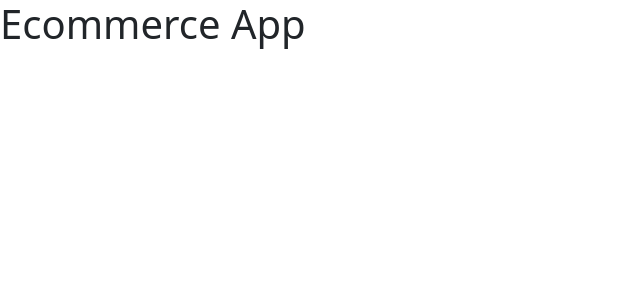
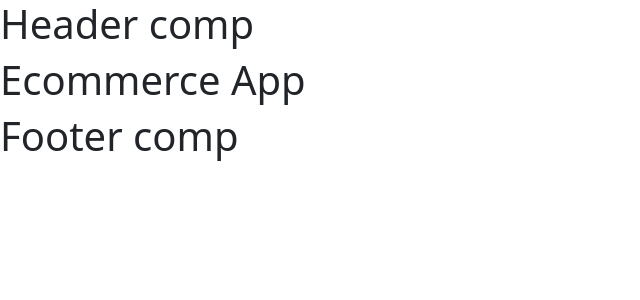
Before and after one commit to okCompiled/ecommerce, a React (Create React App) app in the folder client/: page / in a window 1280 px wide. Shown: the top 300 px of the page, without its empty margins (0-640 px from the left). Built offline with nearby package versions, Linux system fonts and the light colour scheme.

Commit message:
add basic default for react app

```diff
--- a/client/src/App.js
+++ b/client/src/App.js
@@ -1,10 +1,14 @@
 import logo from "./logo.svg";
 import "./App.css";
+import Layout from './components/Layout/Layout'
 
 function App() {
   return (
     <>
+    <Layout>
+
       <h1>Ecommerce App</h1>
+    </Layout>
     </>
   );
 }
--- /dev/null
+++ b/client/src/components/Layout/Footer.js
@@ -0,0 +1,11 @@
+import React from 'react'
+
+const Footer = () => {
+    return(
+        <div>
+            <h1>Footer comp</h1>
+        </div>
+    )
+}
+
+export default Footer
--- /dev/null
+++ b/client/src/components/Layout/Header.js
@@ -0,0 +1,11 @@
+import React from 'react'
+
+const Header = () => {
+    return(
+        <div>
+            <h1>Header comp</h1>
+        </div>
+    )
+}
+
+export default Header;
--- /dev/null
+++ b/client/src/components/Layout/Layout.js
@@ -0,0 +1,17 @@
+import React from 'react'
+import Header from './Header'
+import Footer from './Footer'
+
+const Layout = (props) => {
+    return(
+        <div>
+            <Header></Header>
+            <main>
+                {props.children}
+            </main>
+            <Footer></Footer>
+        </div>
+    )
+}
+
+export default Layout
--- a/client/src/index.css
+++ b/client/src/index.css
@@ -0,0 +1,8 @@
+@import url('https://fonts.googleapis.com/css2?family=Poppins:ital,wght@0,300;0,400;1,300&display=swap');
+*{
+    margin: 0;
+    padding: 0;
+    box-sizing: border-box;
+}
+
+/* font-family: 'Poppins', sans-serif; */
```
